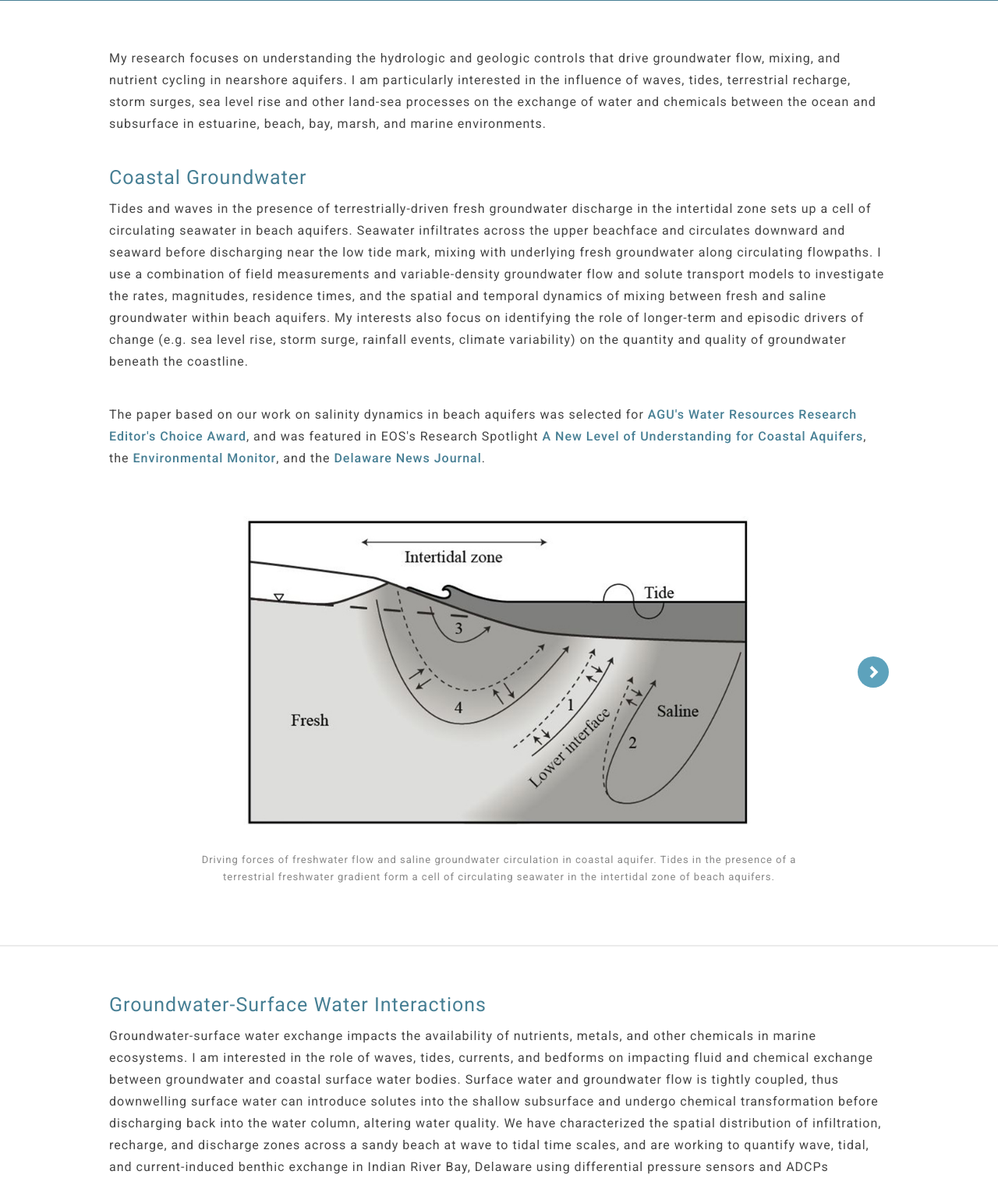
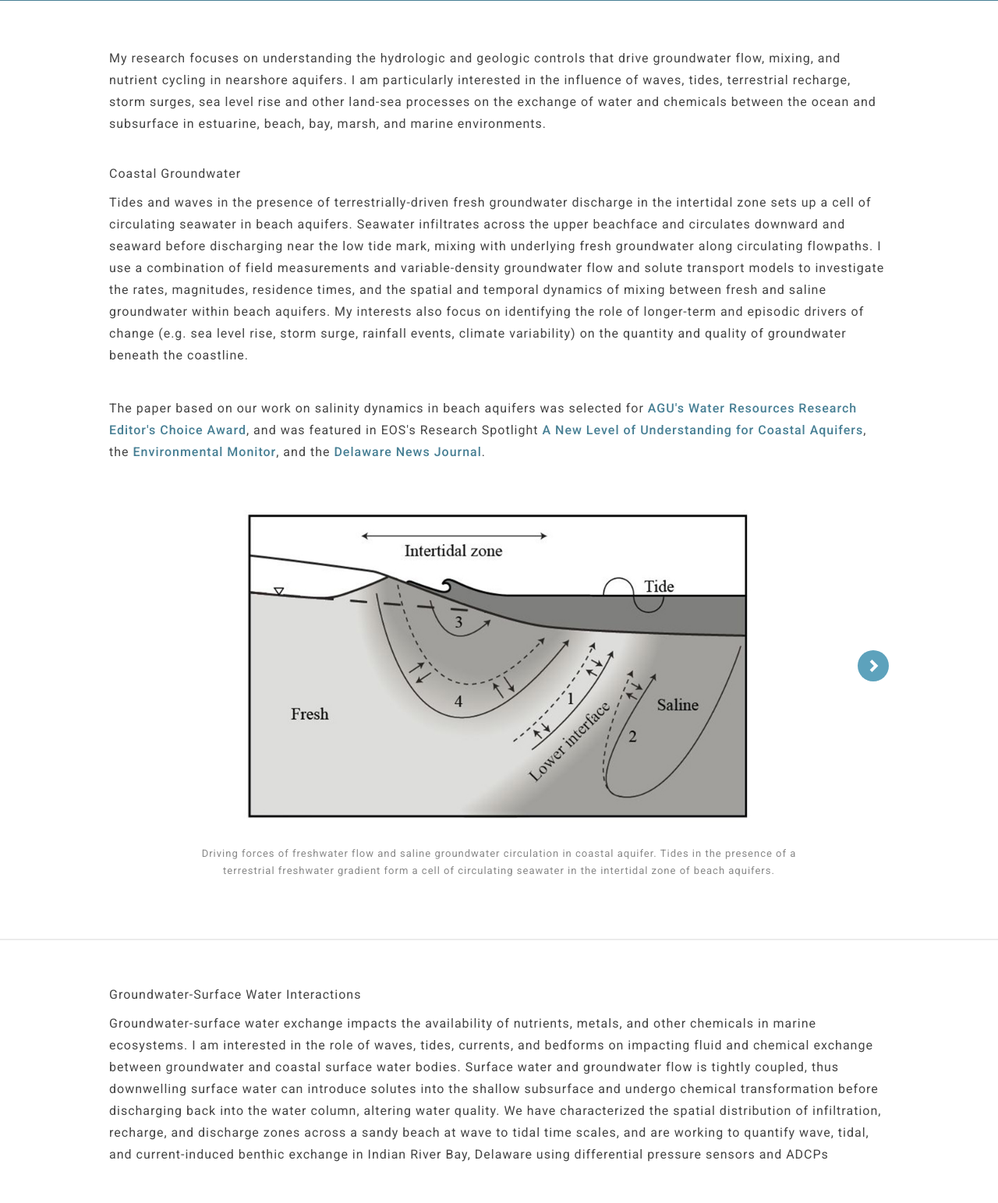
Before and after one commit to jwheiss/jwheiss.github.io, a PHP site: page /research.html in a window 1280 px wide. Shown: the part 435-1978 px from the top of the page at 78% size. Run offline with PHP 8.4, Linux system fonts and the light colour scheme; some web fonts are replaced.

Commit message:
Add files via upload

```diff
--- a/resources/main.css
+++ b/resources/main.css
@@ -182,22 +182,21 @@ a:hover {
 #content-inner h2 {
 	margin: 0;
 	padding: 0;
-	margin-bottom: 12px;
+	margin-bottom: 14px;
 	text-transform: none;
-	color: #477f94;
+	color: #444444;
 	letter-spacing: 1px;
-	font-size: 25px;
+	font-size: 16;
 	font-weight: 400;
 	}
 #content-inner h3 {
 	margin: 0;
 	padding: 0;
-	margin-bottom: 40px;
+	margin-bottom: 14;
 	color: #444444;
-	letter-spacing: 2px;
-	font-size: 14px;
-	line-height: 22px;
-	font-weight: 500;
+	letter-spacing: 1px;
+	font-size: 16;
+	font-weight: 400;
 	}
 #content-inner h4 {
 	margin: 0;
```
